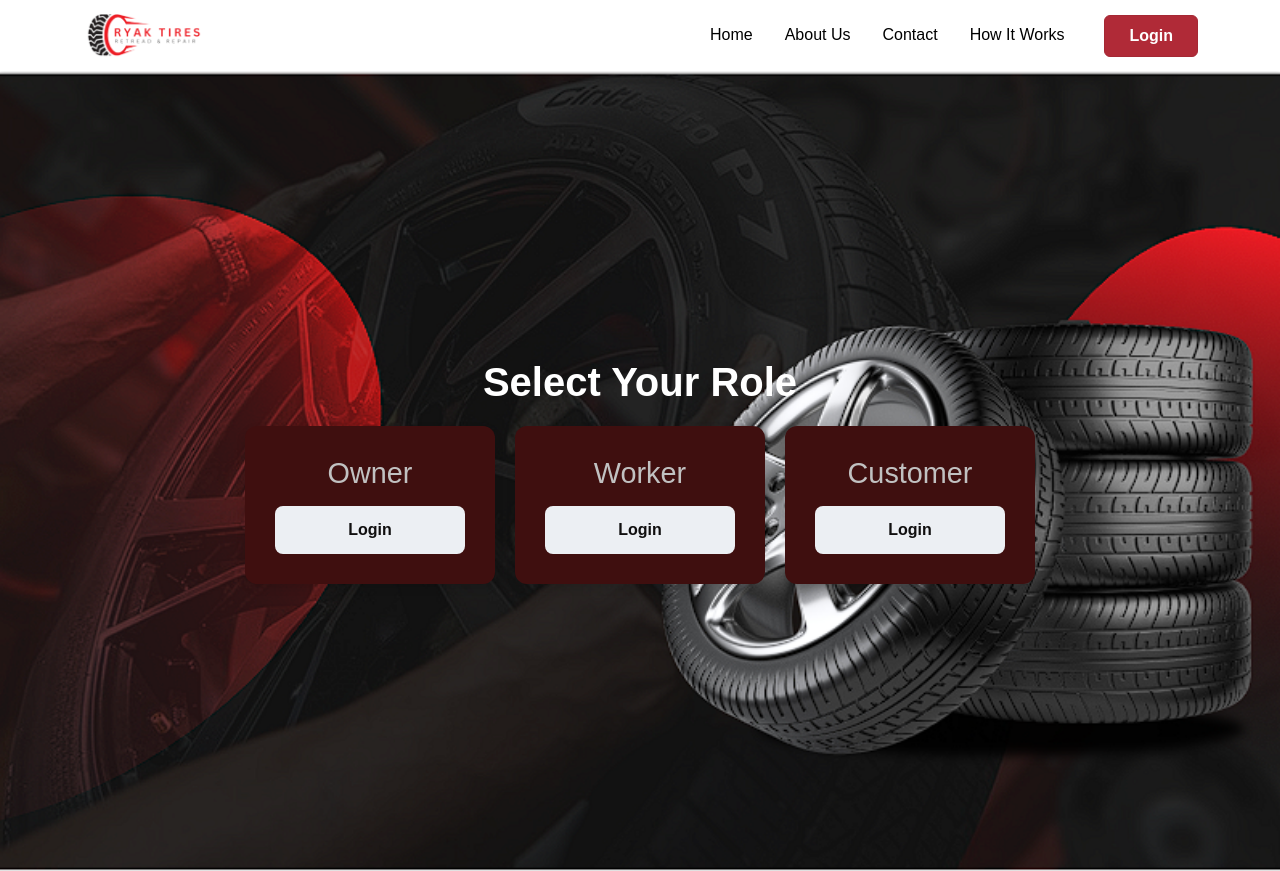
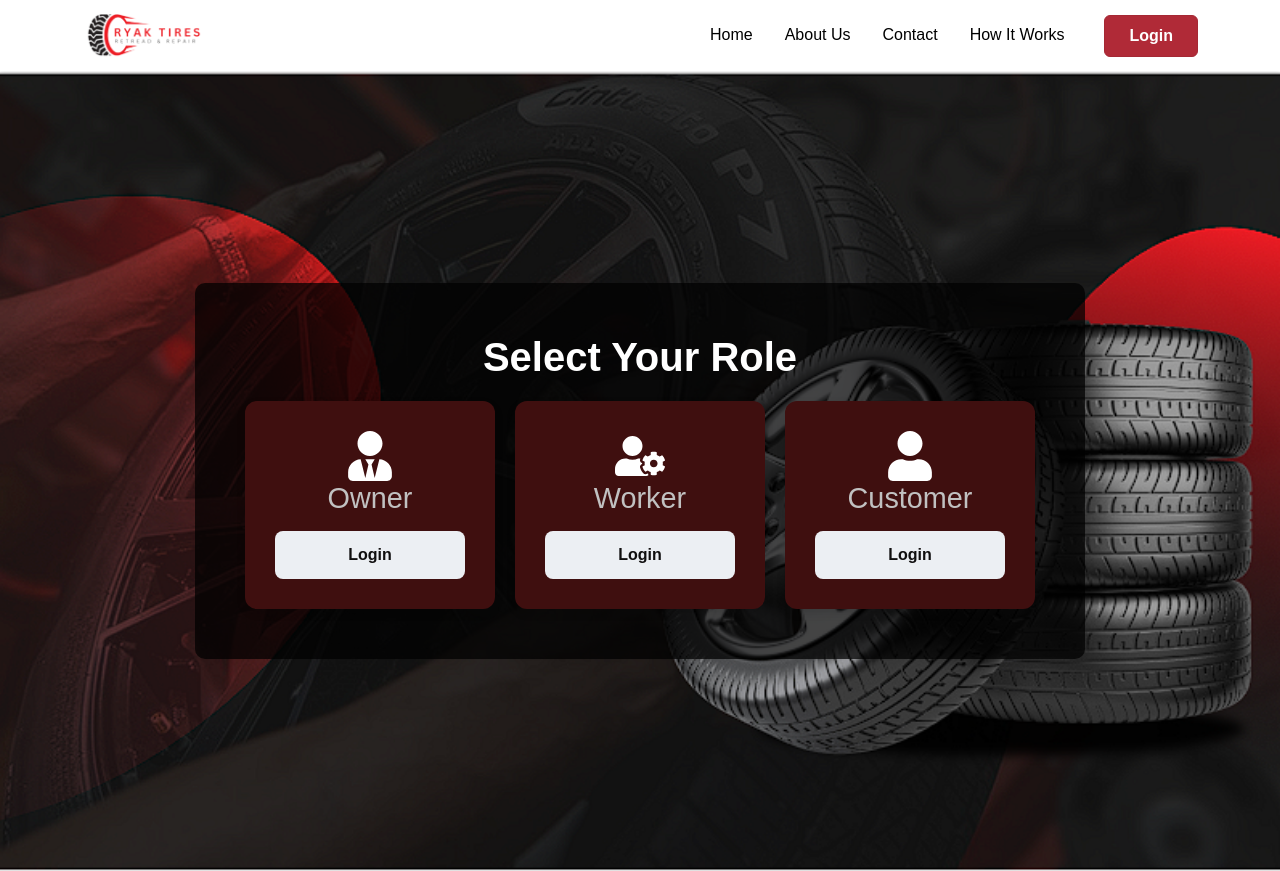
Before and after one commit to Hasindu071/tyre-repair-and-retreding-management-system, a React (Create React App) app in the folder frontend/: page /RoleLoginSelection in a window 1280 px wide. Built offline with nearby package versions, Linux system fonts and the light colour scheme.

Commit message:
add css file

```diff
--- a/frontend/src/components/OwnerRegister.js
+++ b/frontend/src/components/OwnerRegister.js
@@ -37,7 +37,7 @@ const OwnerRegister = () => {
 
             <div className="custom-container">
                 <div className="custom-card">
-                    <h2 className="custom-title">Owner Sign Up</h2>
+                    <h2 className="register-owner-title">Worker <span>REGISTRATION</span></h2>
                     <p className="custom-subtitle">Create your account to get started!</p>
 
                     <form onSubmit={handleSubmit}>
--- a/frontend/src/components/RoleLoginSelection.js
+++ b/frontend/src/components/RoleLoginSelection.js
@@ -1,6 +1,7 @@
 import { useNavigate } from "react-router-dom";
 import 'bootstrap/dist/css/bootstrap.min.css';
 import Navbar from './NavBar'; // Import the Navbar component
+import { FaUser, FaUserTie, FaUserCog } from "react-icons/fa"; // FontAwesome icons
 import '../styles/RoleLoginSelection.css'; // Import the CSS file for styling
 
 
@@ -15,12 +16,18 @@ const RoleLoginSelection = () => {
     <div>
       <Navbar />
       <div className="role--login-selection-container">
+        <div className="select-container-login-container">
         <h1 className="title-login">Select Your Role</h1>
         <div className="role-login-grid">
           {["Owner", "Worker", "Customer"].map((role) => (
             <div key={role} className="role-login-card">
-              <h2>{role}</h2>
-              <button onClick={() => handleRegister(role)} className="role-login-button">
+                <div className="icon-container">
+                              {role === "Owner" && <FaUserTie size={50} color="white" />}
+                              {role === "Worker" && <FaUserCog size={50} color="white" />}
+                              {role === "Customer" && <FaUser size={50} color="white" />}
+                            </div>
+              <h2>{role}</h2> {/* Role name */}
+                <button onClick={() => handleRegister(role)} className="role-login-button">
                 Login
               </button>
             </div>
@@ -28,6 +35,7 @@ const RoleLoginSelection = () => {
         </div>
       </div>
     </div>
+    </div>
   );
 };
 
--- a/frontend/src/styles/OwnerRegister.css
+++ b/frontend/src/styles/OwnerRegister.css
@@ -1,5 +1,9 @@
+.body{
+    background-image: url('../assets/background.png'); /* Ensure this path is correct */
+}
+
 .custom-container {
-    background-image: url('../assets/background.png'); /* Ensure this path is correct */
+
     background-size: cover;
     background-position: center;
     min-height: 100vh;
@@ -17,13 +21,16 @@
     padding: 30px;
 }
 
-/* Title and subtitle styling */
-.custom-title {
-    color: #333;
-    font-size: 2rem;
+/* Title Styling */
+.register-owner-title {
+    font-size: 24px;
     font-weight: bold;
-    text-align: center;
     margin-bottom: 20px;
+    color: rgb(37, 37, 37);
+}
+
+.register-owner-title span {
+    color: red;
 }
 
 .custom-subtitle {
--- a/frontend/src/styles/RoleLoginSelection.css
+++ b/frontend/src/styles/RoleLoginSelection.css
@@ -13,6 +13,15 @@
     min-height: 100vh;
     background-color: #f8f9fa;
     padding: 20px;
+}
+
+.select-container-login-container{
+    max-width: 1000px;
+    margin: 50px auto;
+    background: rgba(0, 0, 0, 0.734);
+    padding: 50px 50px 50px 50px;
+    border-radius: 10px;
+    text-align: center;
 }
 
 /* Title styling */
```
